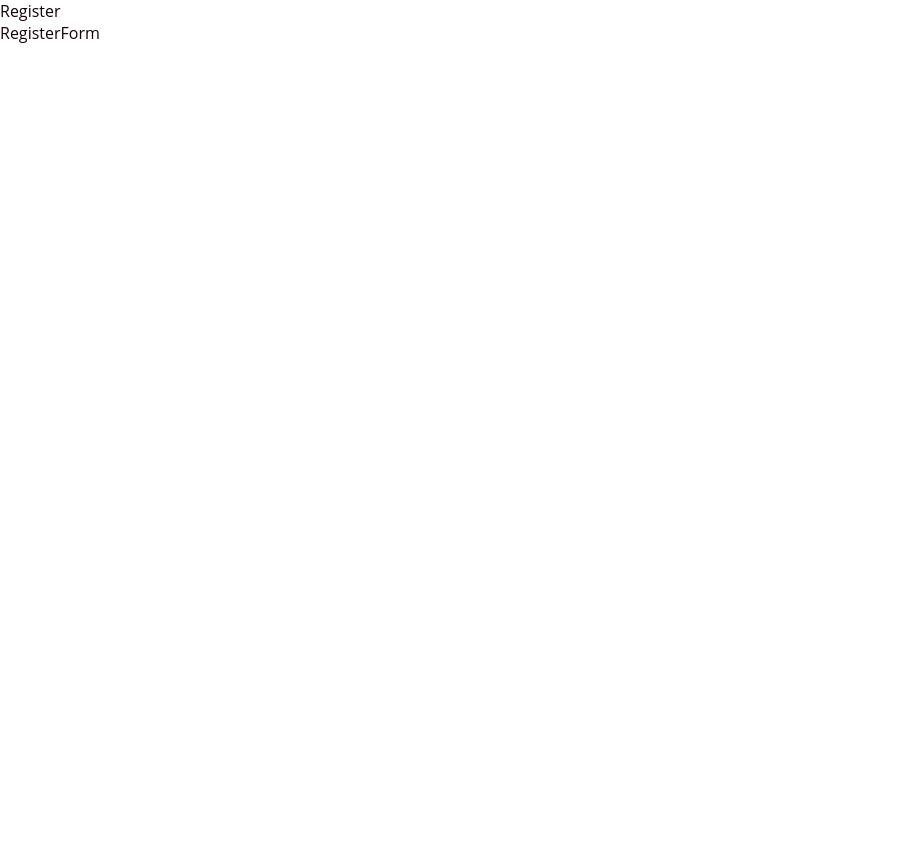
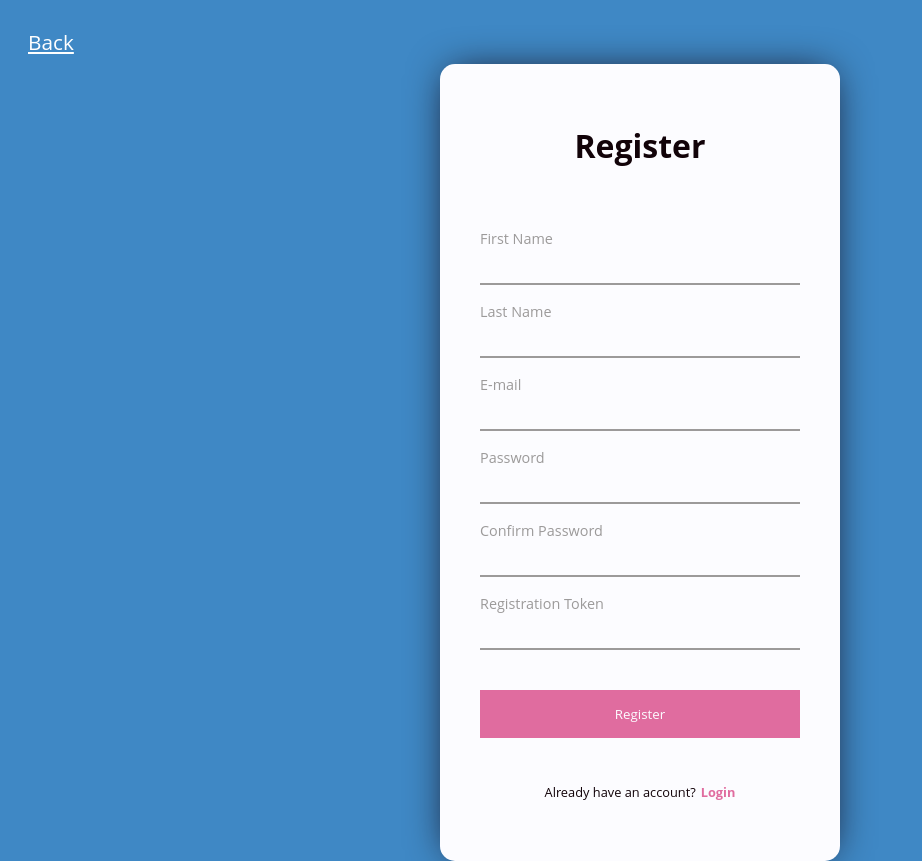
Before and after one commit to ArturRejment/e-learning-platform, a React (Vite) app in the folder frontend/: page /register in a window 1280 px wide. Shown: the whole page, without its empty margins (0-922 px from the left). Before the commit the page ends 800 px from the top, so only its background shows below. Built offline with nearby package versions, Linux system fonts and the light colour scheme.

Commit message:
Add registration form

```diff
--- a/frontend/src/components/auth/Login/Login.tsx
+++ b/frontend/src/components/auth/Login/Login.tsx
@@ -1,4 +1,4 @@
-import './Login.scss';
+import '../shared/wrapperStyles.scss';
 
 import { useState } from 'react';
 import { Link } from 'react-router-dom';
@@ -18,8 +18,8 @@ const Login = () => {
   };
 
   return (
-    <div className="login">
-      <Link className="login__back-button" to={routerPaths.home}>
+    <div className="wrapper">
+      <Link className="wrapper__back-button" to={routerPaths.home}>
         Back
       </Link>
       <LoginForm submit={handleLogin} error={error} />
--- a/frontend/src/components/auth/LoginForm/LoginForm.tsx
+++ b/frontend/src/components/auth/LoginForm/LoginForm.tsx
@@ -1,4 +1,4 @@
-import './LoginForm.scss';
+import '../shared/formStyles.scss';
 
 import { zodResolver } from '@hookform/resolvers/zod';
 import { SubmitHandler, useForm } from 'react-hook-form';
@@ -28,9 +28,9 @@ const LoginForm = ({ submit, error }: Props) => {
   };
 
   return (
-    <div className="login-form">
-      <h1 className="login-form__header">Login</h1>
-      {error && <h2 className="login-form__error-msg">{error}</h2>}
+    <div className="form">
+      <h1 className="form__header">Login</h1>
+      {error && <h2 className="form__error-msg">{error}</h2>}
 
       <form onSubmit={handleSubmit(onSubmit)}>
         <StyledInput<'email'>
@@ -40,6 +40,7 @@ const LoginForm = ({ submit, error }: Props) => {
           register={register('email')}
           error={errors.email?.message}
         />
+
         <StyledInput<'password'>
           label="Password"
           name="password"
@@ -48,16 +49,13 @@ const LoginForm = ({ submit, error }: Props) => {
           error={errors.password?.message}
         />
 
-        <button className="login-form__button" type="submit">
+        <button className="form__button" type="submit">
           Login
         </button>
 
-        <p className="login-form__note">
+        <p className="form__note">
           Don't have an account?
-          <Link
-            className="login-form__register-button"
-            to={routerPaths.register}
-          >
+          <Link className="form__accent-button" to={routerPaths.register}>
             Register
           </Link>
         </p>
--- a/frontend/src/components/auth/Register/Register.tsx
+++ b/frontend/src/components/auth/Register/Register.tsx
@@ -1,12 +1,28 @@
-import './Register.scss';
+import '../shared/wrapperStyles.scss';
 
+import { useState } from 'react';
+import { Link } from 'react-router-dom';
+
+import { routerPaths } from '../../../assets';
+import { RegisterDto } from '../../../types';
 import RegisterForm from '../RegisterForm';
 
 const Register = () => {
+  const [error, setError] = useState<string>('');
+
+  const handleRegister = async (data: RegisterDto, reset: () => void) => {
+    // eslint-disable-next-line no-console
+    console.log('DATA', data);
+    setError('Something went wrong!');
+    reset();
+  };
+
   return (
-    <div>
-      Register
-      <RegisterForm />
+    <div className="wrapper">
+      <Link className="wrapper__back-button" to={routerPaths.home}>
+        Back
+      </Link>
+      <RegisterForm submit={handleRegister} error={error} />
     </div>
   );
 };
--- a/frontend/src/components/auth/RegisterForm/RegisterForm.tsx
+++ b/frontend/src/components/auth/RegisterForm/RegisterForm.tsx
@@ -1,7 +1,99 @@
-import './RegisterForm.scss';
+import '../shared/formStyles.scss';
 
-const RegisterForm = () => {
-  return <div>RegisterForm</div>;
+import { zodResolver } from '@hookform/resolvers/zod';
+import { SubmitHandler, useForm } from 'react-hook-form';
+import { Link } from 'react-router-dom';
+
+import { routerPaths } from '../../../assets';
+import { RegisterDto, registerDtoSchema } from '../../../types';
+import StyledInput from '../StyledInput';
+
+type Props = {
+  submit: (data: RegisterDto, reset: () => void) => void;
+  error: string;
+};
+
+const RegisterForm = ({ submit, error }: Props) => {
+  const {
+    register,
+    handleSubmit,
+    reset,
+    formState: { errors },
+  } = useForm<RegisterDto>({
+    resolver: zodResolver(registerDtoSchema),
+  });
+
+  const onSubmit: SubmitHandler<RegisterDto> = (data) => {
+    submit(data, reset);
+  };
+
+  return (
+    <div className="form">
+      <h1 className="form__header">Register</h1>
+      {error && <h2 className="form__error-msg">{error}</h2>}
+
+      <form onSubmit={handleSubmit(onSubmit)}>
+        <StyledInput<'firstName'>
+          label="First Name"
+          name="firstName"
+          type="text"
+          register={register('firstName')}
+          error={errors.firstName?.message}
+        />
+
+        <StyledInput<'lastName'>
+          label="Last Name"
+          name="lastName"
+          type="text"
+          register={register('lastName')}
+          error={errors.lastName?.message}
+        />
+
+        <StyledInput<'email'>
+          label="E-mail"
+          name="email"
+          type="text"
+          register={register('email')}
+          error={errors.email?.message}
+        />
+
+        <StyledInput<'password'>
+          label="Password"
+          name="password"
+          type="password"
+          register={register('password')}
+          error={errors.password?.message}
+        />
+
+        <StyledInput<'confirmPassword'>
+          label="Confirm Password"
+          name="confirmPassword"
+          type="password"
+          register={register('confirmPassword')}
+          error={errors.confirmPassword?.message}
+        />
+
+        <StyledInput<'registrationToken'>
+          label="Registration Token"
+          name="registrationToken"
+          type="text"
+          register={register('registrationToken')}
+          error={errors.registrationToken?.message}
+        />
+
+        <button className="form__button" type="submit">
+          Register
+        </button>
+
+        <p className="form__note">
+          Already have an account?
+          <Link className="form__accent-button" to={routerPaths.login}>
+            Login
+          </Link>
+        </p>
+      </form>
+    </div>
+  );
 };
 
 export default RegisterForm;
--- a/frontend/src/components/auth/StyledInput/StyledInput.tsx
+++ b/frontend/src/components/auth/StyledInput/StyledInput.tsx
@@ -28,6 +28,9 @@ const StyledInput = <T extends string>({
         type={type}
         aria-label={name}
         {...register}
+        onBlur={(e) => {
+          e.target.dispatchEvent(new Event('input', { bubbles: true }));
+        }}
       />
       <p className="styled-input__error">{error}</p>
     </div>
--- a/frontend/src/components/auth/LoginForm/LoginForm.scss
+++ b/frontend/src/components/auth/shared/formStyles.scss
@@ -1,7 +1,7 @@
 @import '../../../style/colors';
 @import '../../../style/fonts';
 
-.login-form {
+.form {
   width: calc(100% - 40px);
   max-width: 400px;
   background-color: $clr-light;
@@ -50,7 +50,7 @@
     text-align: center;
   }
 
-  &__register-button {
+  &__accent-button {
     text-decoration: none;
     margin-left: 5px;
     cursor: pointer;
--- a/frontend/src/components/auth/Login/Login.scss
+++ b/frontend/src/components/auth/shared/wrapperStyles.scss
@@ -1,6 +1,6 @@
 @import '../../../style/colors';
 
-.login {
+.wrapper {
   background-color: $clr-primary;
   width: 100%;
   min-height: 100vh;
```
Also changed, not shown: frontend/src/components/auth/Register/Register.scss (deleted), frontend/src/components/auth/RegisterForm/RegisterForm.scss (deleted).
